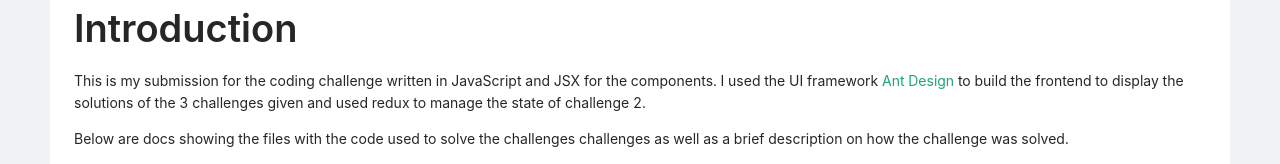
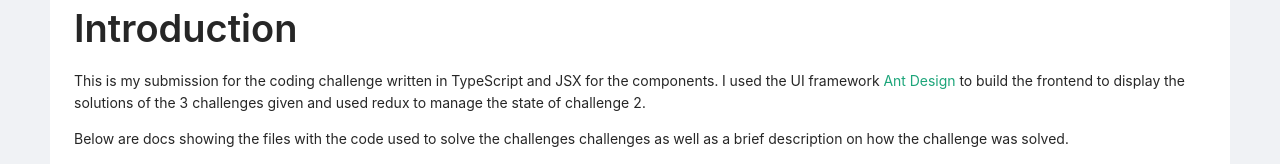
Before and after one commit to FearTheBeard95/ambrite-coding-challenge, a React (Create React App) app: page / in a window 1280 px wide. Shown: the part 181-345 px from the top of the page. Built offline with nearby package versions, Linux system fonts and the light colour scheme.

Commit message:
Updates docs page

```diff
--- a/src/components/pages/Docs.tsx
+++ b/src/components/pages/Docs.tsx
@@ -37,7 +37,7 @@ const Docs = () => (
     <Typography>
       <Title>Introduction</Title>
       <Paragraph>
-        This is my submission for the coding challenge written in JavaScript and
+        This is my submission for the coding challenge written in TypeScript and
         JSX for the components. I used the UI framework{' '}
         <Link href='https://ant.design' target={'_blank'}>
           Ant Design
```
